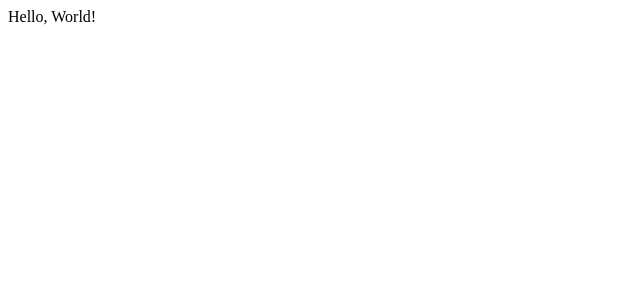
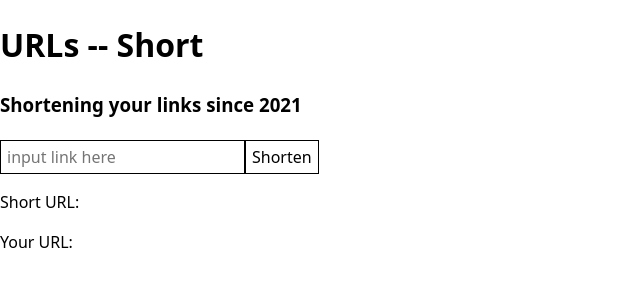
Before and after one commit to asjadjawed/short-url-client, a React (Create React App) app: page / in a window 1280 px wide. Shown: the top 300 px of the page, without its empty margins (0-640 px from the left). Built offline with nearby package versions, Linux system fonts and the light colour scheme.

Commit message:
basic ui

```diff
--- a/package.json
+++ b/package.json
@@ -6,10 +6,11 @@
     "@testing-library/jest-dom": "^5.11.4",
     "@testing-library/react": "^11.1.0",
     "@testing-library/user-event": "^12.1.10",
-    "dotenv": "^8.2.0",
+    "axios": "^0.21.1",
     "react": "^17.0.1",
     "react-dom": "^17.0.1",
     "react-scripts": "4.0.1",
+    "sanitize.css": "^12.0.1",
     "web-vitals": "^0.2.4"
   },
   "scripts": {
--- a/src/App.js
+++ /dev/null
@@ -1,5 +0,0 @@
-function App() {
-  return <div className="App">Hello, World!</div>;
-}
-
-export default App;
--- /dev/null
+++ b/src/components/App.js
@@ -0,0 +1,13 @@
+import ShortenUrl from "./ShortenUrl";
+
+function App() {
+  return (
+    <div className="App">
+      <h1>URLs -- Short</h1>
+      <h3>Shortening your links since 2021</h3>
+      <ShortenUrl></ShortenUrl>
+    </div>
+  );
+}
+
+export default App;
--- /dev/null
+++ b/src/components/ShortenUrl.js
@@ -0,0 +1,52 @@
+import { useState } from "react";
+import axios from "axios";
+
+const ShortenUrl = () => {
+  const [longUrl, setLongUrl] = useState("");
+  const [normalizedLongUrl, setNormalizedLongUrl] = useState("");
+  const [shortUrl, setShortUrl] = useState("");
+  const [status, setStatus] = useState("");
+
+  const handleSubmit = (e) => {
+    e.preventDefault();
+    axios
+      .post("https://short--urls.herokuapp.com/api/create/", { longUrl })
+      .then(({ data }) => {
+        setStatus("Link Shortened!");
+        setShortUrl("https://short--urls.herokuapp.com/" + data.slug);
+        setNormalizedLongUrl(data.longUrl);
+      })
+      .catch((error) => setStatus(error.response.data.message));
+  };
+
+  return (
+    <div>
+      <h4 className="status">{status}</h4>
+      <form onSubmit={handleSubmit}>
+        <input
+          placeholder="input link here"
+          value={longUrl}
+          onChange={(e) => setLongUrl(e.target.value)}
+        ></input>
+        <button type="submit">Shorten</button>
+      </form>
+      <div className="results">
+        <p>
+          Short URL:{" "}
+          <a href={shortUrl} target="_blank" rel="noreferrer">
+            {shortUrl}
+          </a>
+        </p>
+        <p>
+          Your URL:{" "}
+          <a href={normalizedLongUrl} target="_blank" rel="noreferrer">
+            {" "}
+            {normalizedLongUrl}
+          </a>
+        </p>
+      </div>
+    </div>
+  );
+};
+
+export default ShortenUrl;
```
Also changed, not shown: src/index.js (+6 -1 lines), 2 other files (tests, documents, lock files or other folders).
